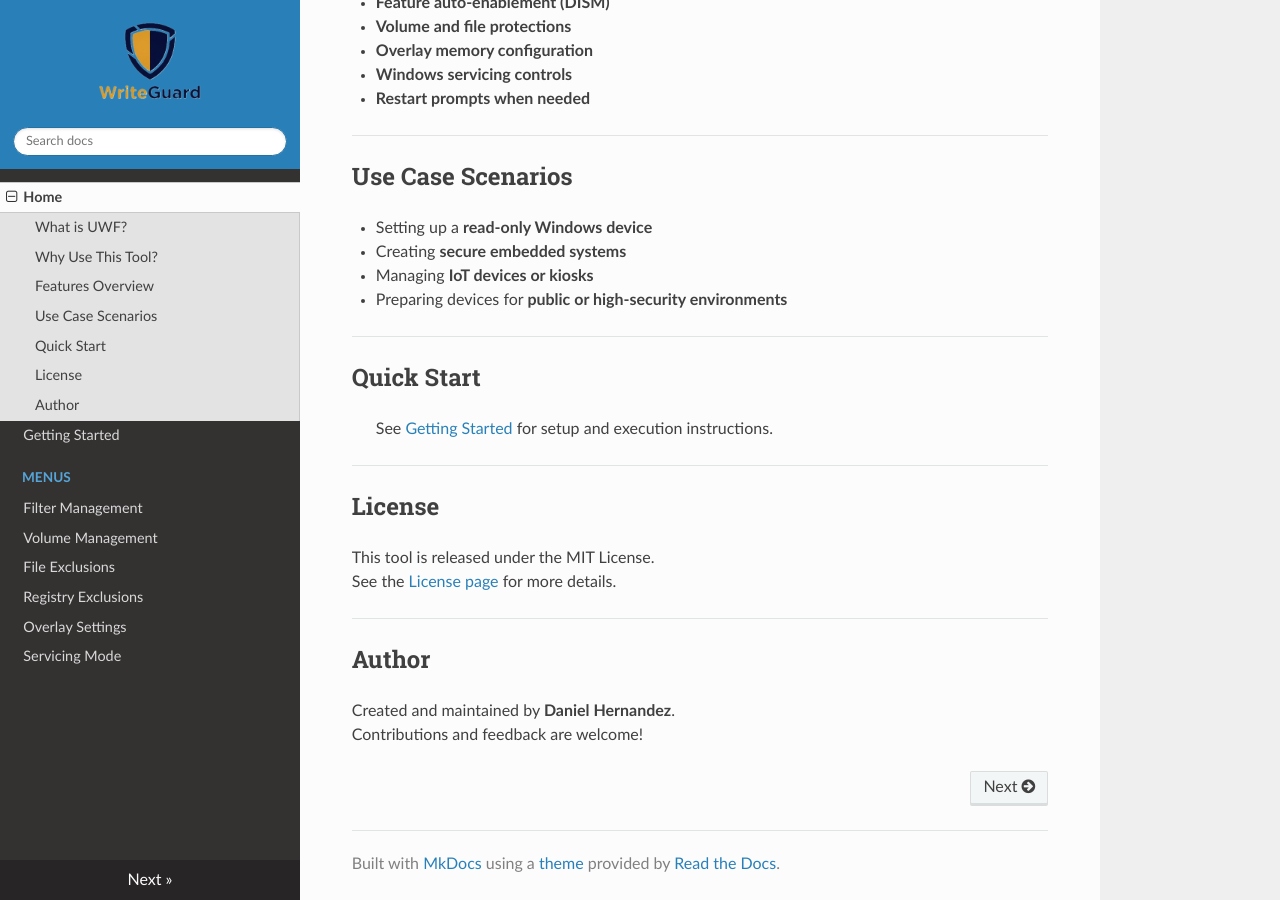
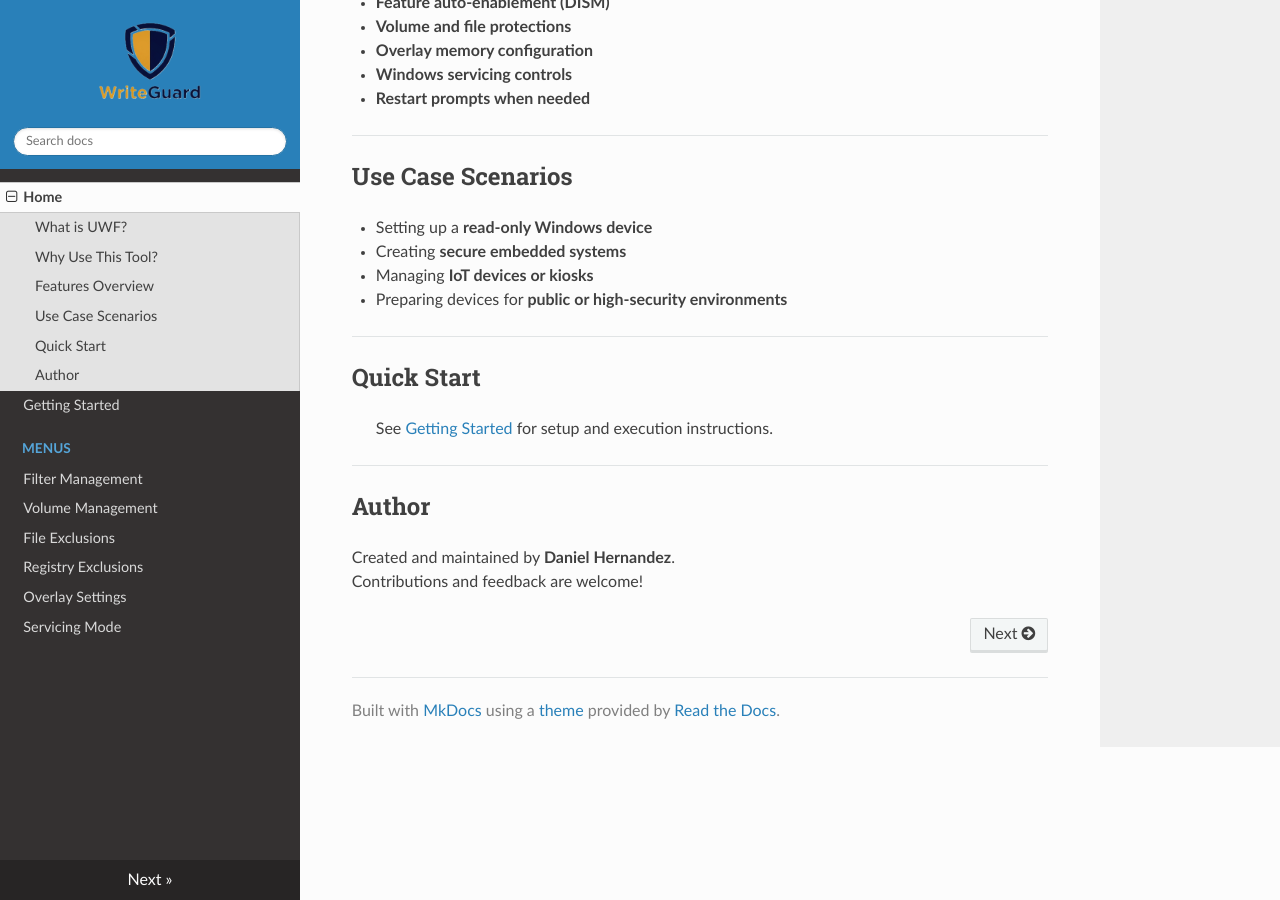
Before and after one commit to danez13/WriteGuard, an MkDocs documentation site: the page built from docs/index.md, in a window 1280 px wide and 900 px high, scrolled down 1037 px. Built offline with MkDocs 1.6.1, drawn with Linux system fonts in a browser that asks for light colours; nearby versions of some CDN libraries.

Commit message:
Remove License section from documentation

```diff
--- a/docs/index.md
+++ b/docs/index.md
@@ -60,13 +60,6 @@ Manually setting up UWF with `uwfmgr` commands can be tedious and prone to mista
 
 ---
 
-## License
-
-This tool is released under the MIT License.
-See the [License page](license.md) for more details.
-
----
-
 ## Author
 
 Created and maintained by **Daniel Hernandez**.
```
